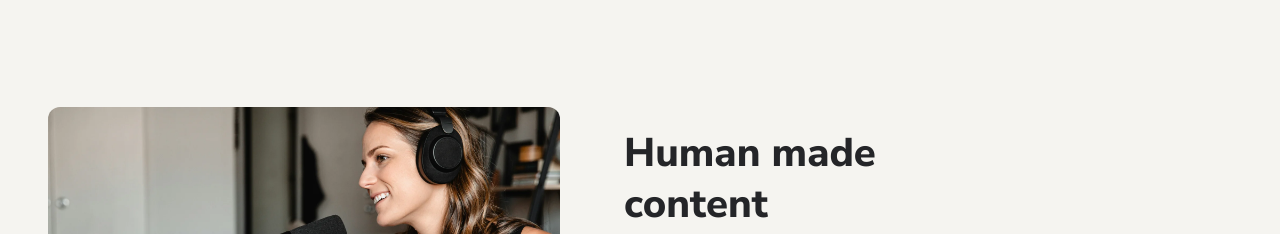
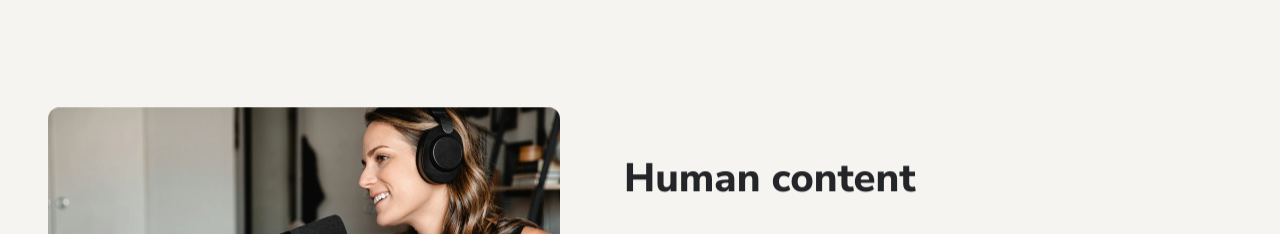
Before and after one commit to lineworkdigital/fluentwise, a plain HTML site: page index.html in a window 1280 px wide. Shown: the part 3280-3514 px from the top of the page. Drawn offline with nearby package versions, Linux system fonts and the light colour scheme.

Commit message:
Update website

```diff
--- a/index.html
+++ b/index.html
@@ -150,7 +150,7 @@
         <div class="feature_divider"></div>
         <div class="container_feature reverse animate from-down">
             <div class="feature_text">
-                <h2>Human made content</h2>
+                <h2>Human content</h2>
                 <div>
                     <p>Audio and images are human made.<br>We do not use AI.</p>
                 </div>
```
